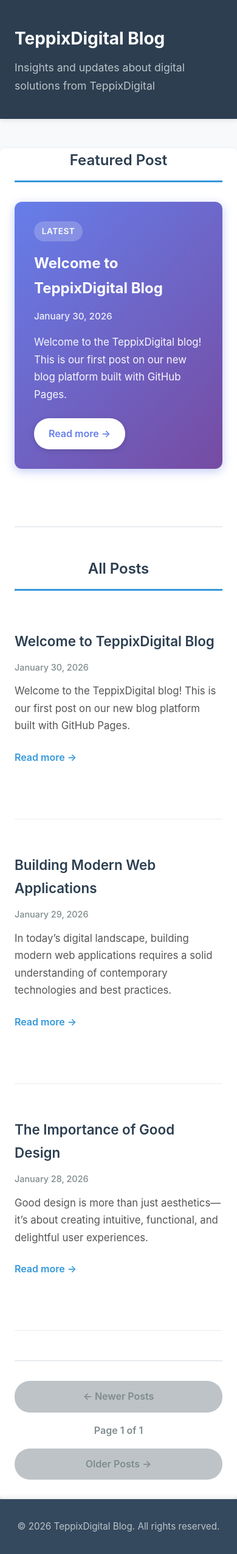
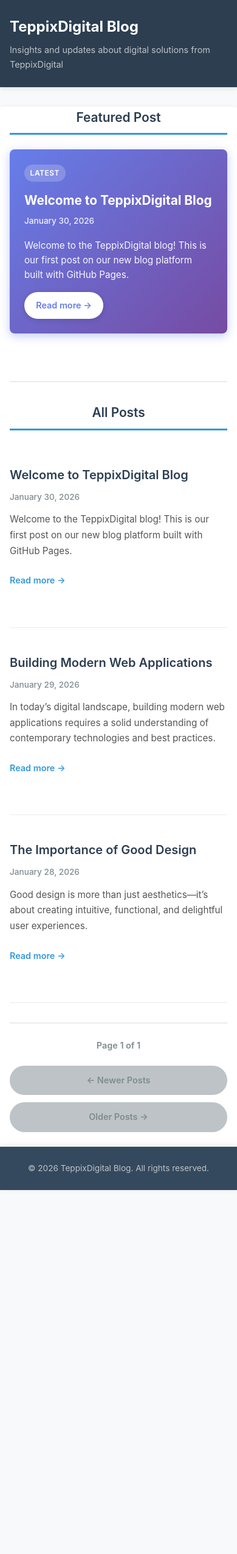
Before and after one commit to teppixdigital/teppixdigital.github.io, a Jekyll site: the page built from index.html, in a window 390 px wide. Shown: the whole page at 61% size. Built offline with Jekyll 4.4.1, drawn with Linux system fonts in a browser that asks for light colours; the list of posts is cut into pages by our own code; after the commit the page ends 1952 px from its top, so only the background shows below that.

Commit message:
[WIP] Add responsive design for mobile and tablet compatibility (#4)
* Initial plan

* Add comprehensive responsive design improvements for mobile and tablet

Co-authored-by: teppidigital <77870945+teppidigital@users.noreply.github.com>

---------

Co-authored-by: copilot-swe-agent[bot] <198982749+Copilot@users.noreply.github.com>
Co-authored-by: teppidigital <77870945+teppidigital@users.noreply.github.com>

```diff
--- a/assets/css/style.css
+++ b/assets/css/style.css
@@ -10,12 +10,19 @@ body {
     line-height: 1.7;
     color: #333;
     background-color: #f8f9fa;
+    /* Prevent horizontal scroll on mobile */
+    overflow-x: hidden;
+    /* Better font rendering on mobile */
+    -webkit-font-smoothing: antialiased;
+    -moz-osx-font-smoothing: grayscale;
 }
 
 .container {
     max-width: 900px;
     margin: 0 auto;
     padding: 0 24px;
+    /* Ensure container doesn't overflow */
+    width: 100%;
 }
 
 /* Header */
@@ -342,6 +349,9 @@ main {
     overflow-x: auto;
     margin-bottom: 1.25rem;
     line-height: 1.5;
+    /* Better code block handling on mobile */
+    max-width: 100%;
+    word-wrap: normal;
 }
 
 .post-content pre code {
@@ -390,18 +400,259 @@ footer p {
     font-size: 0.95rem;
 }
 
-/* Responsive */
-@media (max-width: 768px) {
-    header h1 {
-        font-size: 1.75rem;
+/* Responsive Images */
+img {
+    max-width: 100%;
+    height: auto;
+    display: block;
+}
+
+.post-content img {
+    margin: 1.5rem auto;
+    border-radius: 8px;
+    box-shadow: 0 2px 8px rgba(0,0,0,0.1);
+}
+
+/* Responsive Tables */
+.post-content table {
+    width: 100%;
+    border-collapse: collapse;
+    margin-bottom: 1.25rem;
+    overflow-x: auto;
+    display: block;
+}
+
+.post-content table th,
+.post-content table td {
+    padding: 0.75rem;
+    text-align: left;
+    border: 1px solid #ddd;
+}
+
+.post-content table th {
+    background-color: #f4f4f4;
+    font-weight: 600;
+}
+
+/* Better text handling */
+.post-content {
+    /* Prevent long words from causing overflow */
+    word-wrap: break-word;
+    overflow-wrap: break-word;
+}
+
+.post-content a {
+    /* Ensure links break properly */
+    word-break: break-word;
+}
+
+/* Responsive Design - Mobile First Approach */
+
+/* Small devices (landscape phones, 480px and up) */
+@media (max-width: 480px) {
+    .container {
+        padding: 0 16px;
     }
 
-    .post-title {
-        font-size: 2rem;
+    header {
+        padding: 1.5rem 0;
+        margin-bottom: 2rem;
+    }
+
+    header h1 {
+        font-size: 1.5rem;
+        margin-bottom: 0.3rem;
+    }
+
+    header p {
+        font-size: 0.9rem;
     }
 
     main {
-        padding: 2rem 1.5rem;
+        padding: 1.5rem 1rem;
+        margin-bottom: 2rem;
+        border-radius: 4px;
+    }
+
+    .section-heading {
+        font-size: 1.3rem;
+        margin-bottom: 1.5rem;
+        padding-bottom: 0.5rem;
+    }
+
+    .featured-post {
+        padding: 1.5rem;
+        border-radius: 8px;
+    }
+
+    .featured-label {
+        font-size: 0.75rem;
+        padding: 0.25rem 0.6rem;
+    }
+
+    .featured-post h3 {
+        font-size: 1.3rem;
+        margin-bottom: 0.5rem;
+        line-height: 1.4;
+    }
+
+    .featured-post .blog-meta {
+        font-size: 0.85rem;
+    }
+
+    .featured-post .blog-excerpt {
+        font-size: 0.95rem;
+        line-height: 1.6;
+        margin-bottom: 1rem;
+    }
+
+    .read-more-featured {
+        padding: 0.6rem 1.2rem;
+        font-size: 0.9rem;
+    }
+
+    .blog-item {
+        padding: 1.5rem 0;
+    }
+
+    .blog-item h3 {
+        font-size: 1.25rem;
+        margin-bottom: 0.5rem;
+    }
+
+    .blog-meta {
+        font-size: 0.85rem;
+    }
+
+    .blog-excerpt {
+        font-size: 0.95rem;
+    }
+
+    .read-more {
+        font-size: 0.9rem;
+    }
+
+    /* Ensure touch-friendly tap targets (minimum 44x44px) */
+    .pagination-link,
+    .read-more-featured,
+    .back-link {
+        min-height: 44px;
+        min-width: 44px;
+        display: inline-flex;
+        align-items: center;
+        justify-content: center;
+    }
+
+    .pagination {
+        flex-direction: column;
+        gap: 0.75rem;
+        padding: 1.5rem 0;
+        margin-top: 2rem;
+    }
+
+    .pagination-link {
+        width: 100%;
+        text-align: center;
+        padding: 0.75rem 1rem;
+        font-size: 0.9rem;
+    }
+
+    .pagination-info {
+        order: -1;
+        font-size: 0.9rem;
+        margin-bottom: 0.5rem;
+    }
+
+    /* Post page adjustments */
+    .post-title {
+        font-size: 1.6rem;
+        line-height: 1.3;
+    }
+
+    .post-meta {
+        font-size: 0.9rem;
+    }
+
+    .post-content {
+        font-size: 1rem;
+        line-height: 1.7;
+    }
+
+    .post-content h2 {
+        font-size: 1.4rem;
+        margin-top: 2rem;
+        margin-bottom: 1rem;
+    }
+
+    .post-content h3 {
+        font-size: 1.2rem;
+        margin-top: 1.5rem;
+        margin-bottom: 0.75rem;
+    }
+
+    .post-content ul,
+    .post-content ol {
+        margin-left: 1.5rem;
+    }
+
+    .post-content pre {
+        padding: 1rem;
+        font-size: 0.85rem;
+        border-radius: 4px;
+        overflow-x: auto;
+        /* Prevent horizontal overflow */
+        max-width: 100%;
+    }
+
+    .post-content code {
+        font-size: 0.85em;
+        word-break: break-word;
+    }
+
+    .spacer {
+        height: 2rem;
+        margin: 2rem 0;
+    }
+
+    .post-spacer {
+        height: 1.5rem;
+        margin: 1rem 0;
+    }
+
+    footer {
+        padding: 1.5rem 0;
+    }
+
+    footer p {
+        font-size: 0.85rem;
+    }
+}
+
+/* Medium devices (tablets, 481px to 768px) */
+@media (min-width: 481px) and (max-width: 768px) {
+    .container {
+        padding: 0 20px;
+    }
+
+    header {
+        padding: 2rem 0;
+        margin-bottom: 2.5rem;
+    }
+
+    header h1 {
+        font-size: 1.9rem;
+    }
+
+    header p {
+        font-size: 1rem;
+    }
+
+    main {
+        padding: 2.5rem 2rem;
+    }
+
+    .section-heading {
+        font-size: 1.6rem;
     }
 
     .featured-post {
@@ -409,24 +660,43 @@ footer p {
     }
 
     .featured-post h3 {
+        font-size: 1.6rem;
+    }
+
+    .blog-item h3 {
         font-size: 1.5rem;
     }
 
-    .section-heading {
-        font-size: 1.5rem;
-    }
-
-    .blog-item h3 {
-        font-size: 1.4rem;
+    .post-title {
+        font-size: 2.2rem;
     }
 
     .pagination {
-        flex-direction: column;
-        gap: 1rem;
+        flex-direction: row;
+        flex-wrap: wrap;
+        justify-content: space-between;
+    }
+
+    .pagination-info {
+        width: 100%;
+        text-align: center;
+        margin-bottom: 1rem;
+        order: -1;
     }
 
     .pagination-link {
-        width: 100%;
-        text-align: center;
+        min-width: 150px;
     }
 }
+
+/* Large devices (desktops, 769px and up) */
+@media (min-width: 769px) {
+    /* Hover effects only on larger screens */
+    .blog-item:hover {
+        transform: translateX(5px);
+    }
+
+    .featured-post:hover {
+        transform: translateY(-3px);
+    }
+}
```
